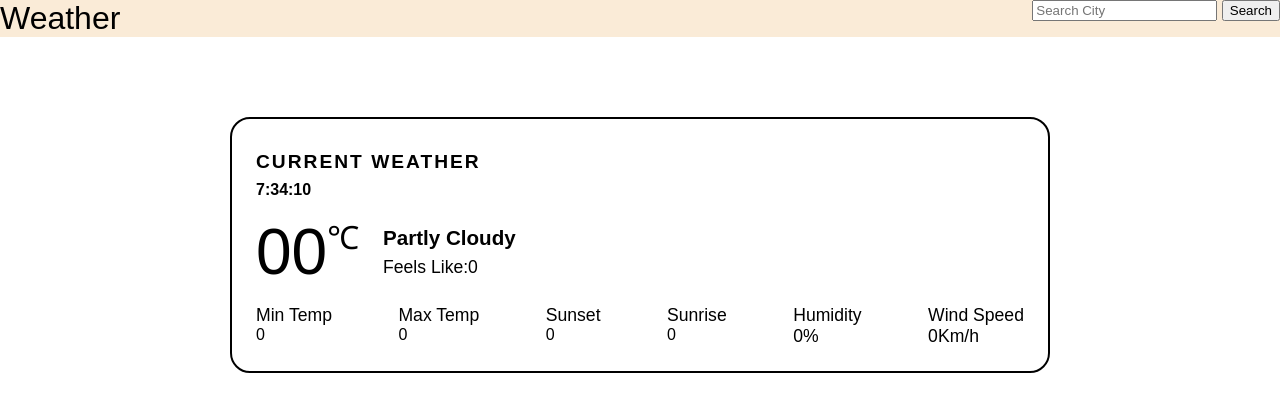
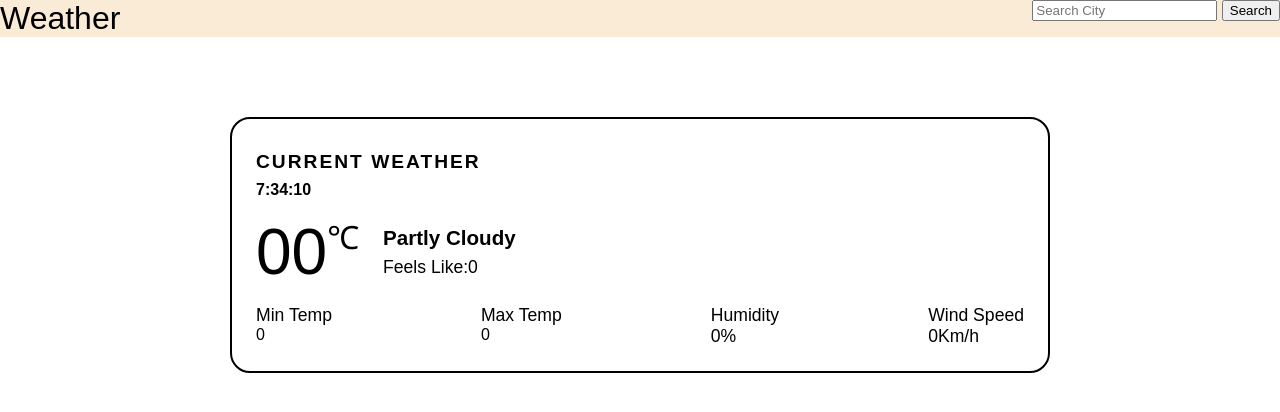
Before and after one commit to Pratik-Hulawale/weather_app, a plain HTML site: page index.html in a window 1280 px wide. Drawn offline with Linux system fonts and the light colour scheme.

Commit message:
initial commit

```diff
--- a/index.html
+++ b/index.html
@@ -54,14 +54,7 @@
               <div class="title">Max Temp</div>
               <span id="maxt">0</span>
             </div>
-            <div class="moreinfo active">
-              <div class="title">Sunset</div>
-              <span id="sunset">0</span>
-            </div>
-            <div class="moreinfo active">
-              <div class="title">Sunrise</div>
-              <span id="sunrise">0</span>
-            </div>
+
             <div class="moreinfo active">
               <div class="title">Humidity</div>
               <div class="wrap">
```
